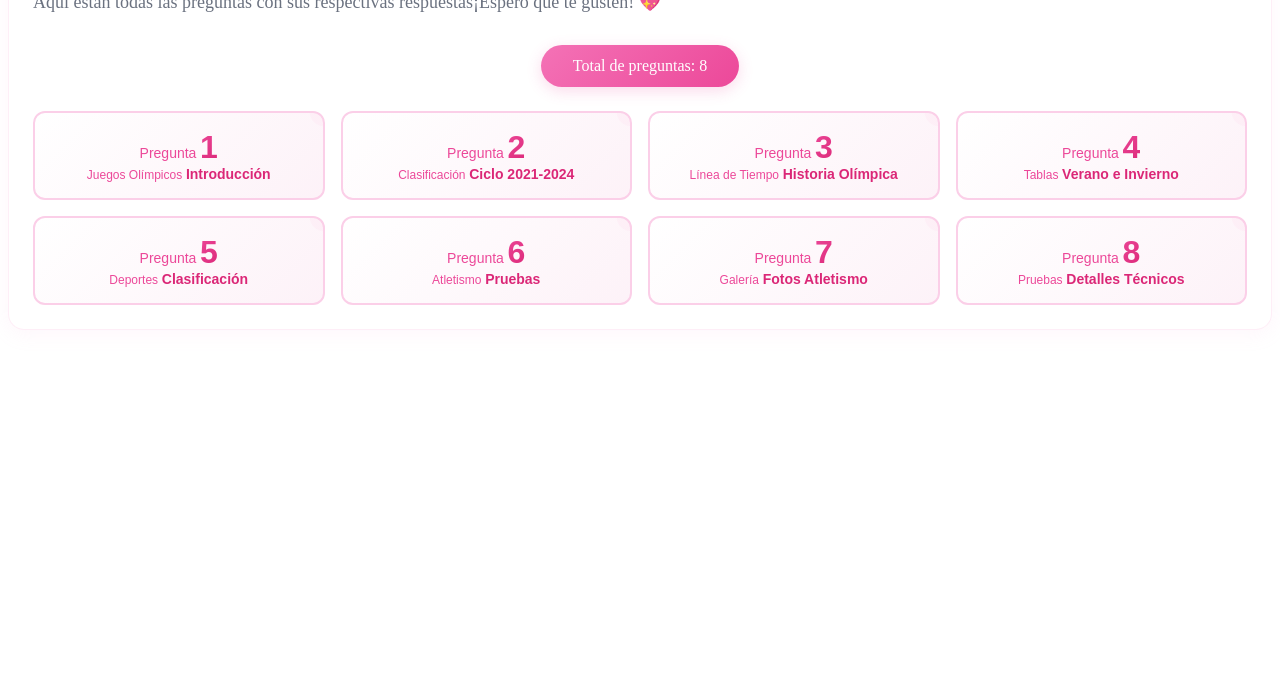
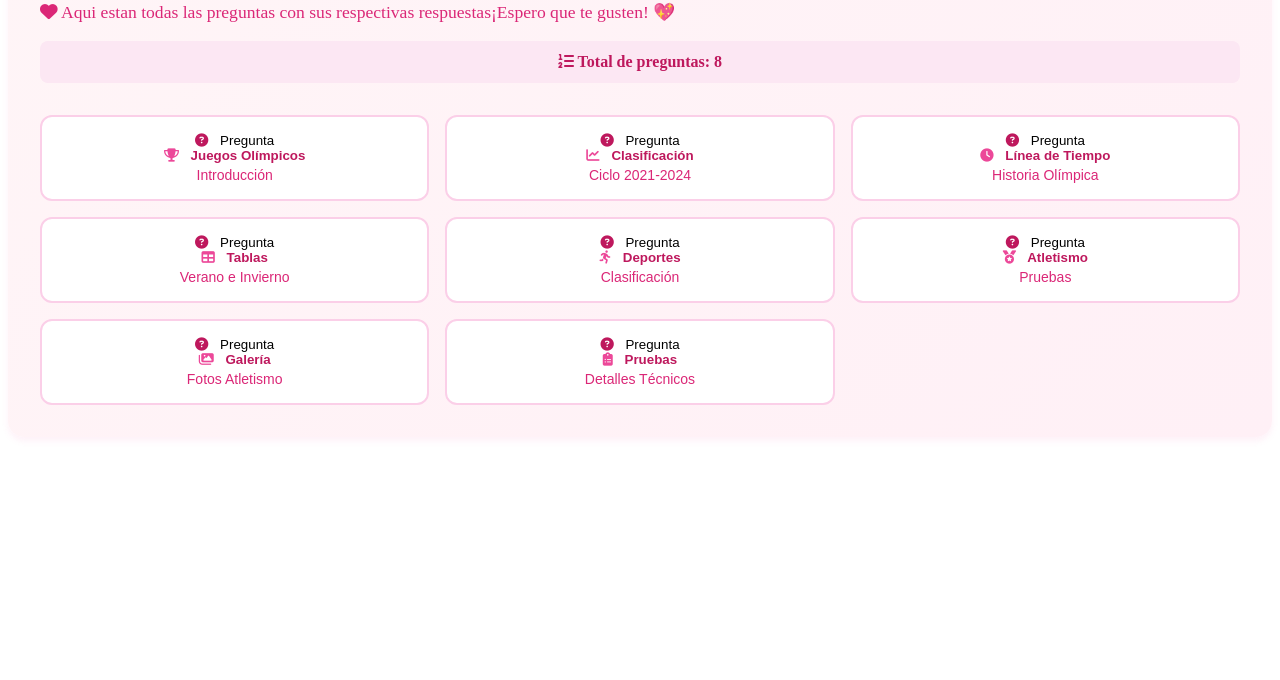
Before and after one commit to teka369/pagina-web-maily, a plain HTML site: page src/navbar.html in a window 1280 px wide. Shown: the part 120-800 px from the top of the page. Drawn offline with Linux system fonts and the light colour scheme.

Commit message:
maily daniela7

```diff
--- a/src/navbar.html
+++ b/src/navbar.html
@@ -1,17 +1,18 @@
 <!-- Barra de Navegación -->
 <link rel="stylesheet" href="styles.css">
+<link rel="stylesheet" href="https://cdnjs.cloudflare.com/ajax/libs/font-awesome/6.5.1/css/all.min.css">
 
 <nav class="nav-container">
     <div class="max-w-5xl mx-auto">
         <!-- Mensaje para el profesor -->
         <div class="text-center">
-            <h2 class="greeting-title">¡Holi Profe! 👋</h2>
-            <p class="greeting-subtitle">Aqui estan todas las preguntas con sus respectivas respuestas¡Espero que te gusten! 💖</p>
+            <h2 class="greeting-title"><i class="fas fa-hand-wave"></i> ¡Holi Profe! 👋</h2>
+            <p class="greeting-subtitle"><i class="fas fa-heart"></i> Aqui estan todas las preguntas con sus respectivas respuestas¡Espero que te gusten! 💖</p>
         </div>
 
         <!-- Contador de preguntas -->
         <div class="question-counter">
-            Total de preguntas: 8
+            <i class="fas fa-list-ol"></i> Total de preguntas: 8
         </div>
 
         <!-- Botones de navegación -->
@@ -20,12 +21,12 @@
                 <button>
                     <div class="flex items-center justify-between">
                         <div class="relative">
-                            <span class="question-label">Pregunta</span>
+                            <span class="question-label"><i class="fas fa-question-circle"></i> Pregunta</span>
                             <span class="question-number">1</span>
                             <div class="pulse-dot"></div>
                         </div>
                         <div class="text-right">
-                            <span class="question-title">Juegos Olímpicos</span>
+                            <span class="question-title"><i class="fas fa-trophy"></i> Juegos Olímpicos</span>
                             <span class="question-subtitle">Introducción</span>
                         </div>
                     </div>
@@ -35,12 +36,12 @@
                 <button>
                     <div class="flex items-center justify-between">
                         <div class="relative">
-                            <span class="question-label">Pregunta</span>
+                            <span class="question-label"><i class="fas fa-question-circle"></i> Pregunta</span>
                             <span class="question-number">2</span>
                             <div class="pulse-dot"></div>
                         </div>
                         <div class="text-right">
-                            <span class="question-title">Clasificación</span>
+                            <span class="question-title"><i class="fas fa-chart-line"></i> Clasificación</span>
                             <span class="question-subtitle">Ciclo 2021-2024</span>
                         </div>
                     </div>
@@ -50,12 +51,12 @@
                 <button>
                     <div class="flex items-center justify-between">
                         <div class="relative">
-                            <span class="question-label">Pregunta</span>
+                            <span class="question-label"><i class="fas fa-question-circle"></i> Pregunta</span>
                             <span class="question-number">3</span>
                             <div class="pulse-dot"></div>
                         </div>
                         <div class="text-right">
-                            <span class="question-title">Línea de Tiempo</span>
+                            <span class="question-title"><i class="fas fa-clock"></i> Línea de Tiempo</span>
                             <span class="question-subtitle">Historia Olímpica</span>
                         </div>
                     </div>
@@ -65,12 +66,12 @@
                 <button>
                     <div class="flex items-center justify-between">
                         <div class="relative">
-                            <span class="question-label">Pregunta</span>
+                            <span class="question-label"><i class="fas fa-question-circle"></i> Pregunta</span>
                             <span class="question-number">4</span>
                             <div class="pulse-dot"></div>
                         </div>
                         <div class="text-right">
-                            <span class="question-title">Tablas</span>
+                            <span class="question-title"><i class="fas fa-table"></i> Tablas</span>
                             <span class="question-subtitle">Verano e Invierno</span>
                         </div>
                     </div>
@@ -80,12 +81,12 @@
                 <button>
                     <div class="flex items-center justify-between">
                         <div class="relative">
-                            <span class="question-label">Pregunta</span>
+                            <span class="question-label"><i class="fas fa-question-circle"></i> Pregunta</span>
                             <span class="question-number">5</span>
                             <div class="pulse-dot"></div>
                         </div>
                         <div class="text-right">
-                            <span class="question-title">Deportes</span>
+                            <span class="question-title"><i class="fas fa-running"></i> Deportes</span>
                             <span class="question-subtitle">Clasificación</span>
                         </div>
                     </div>
@@ -95,12 +96,12 @@
                 <button>
                     <div class="flex items-center justify-between">
                         <div class="relative">
-                            <span class="question-label">Pregunta</span>
+                            <span class="question-label"><i class="fas fa-question-circle"></i> Pregunta</span>
                             <span class="question-number">6</span>
                             <div class="pulse-dot"></div>
                         </div>
                         <div class="text-right">
-                            <span class="question-title">Atletismo</span>
+                            <span class="question-title"><i class="fas fa-medal"></i> Atletismo</span>
                             <span class="question-subtitle">Pruebas</span>
                         </div>
                     </div>
@@ -110,12 +111,12 @@
                 <button>
                     <div class="flex items-center justify-between">
                         <div class="relative">
-                            <span class="question-label">Pregunta</span>
+                            <span class="question-label"><i class="fas fa-question-circle"></i> Pregunta</span>
                             <span class="question-number">7</span>
                             <div class="pulse-dot"></div>
                         </div>
                         <div class="text-right">
-                            <span class="question-title">Galería</span>
+                            <span class="question-title"><i class="fas fa-images"></i> Galería</span>
                             <span class="question-subtitle">Fotos Atletismo</span>
                         </div>
                     </div>
@@ -125,12 +126,12 @@
                 <button>
                     <div class="flex items-center justify-between">
                         <div class="relative">
-                            <span class="question-label">Pregunta</span>
+                            <span class="question-label"><i class="fas fa-question-circle"></i> Pregunta</span>
                             <span class="question-number">8</span>
                             <div class="pulse-dot"></div>
                         </div>
                         <div class="text-right">
-                            <span class="question-title">Pruebas</span>
+                            <span class="question-title"><i class="fas fa-clipboard-list"></i> Pruebas</span>
                             <span class="question-subtitle">Detalles Técnicos</span>
                         </div>
                     </div>
--- a/src/styles.css
+++ b/src/styles.css
@@ -1,173 +1,154 @@
 /* Estilos generales */
 .nav-container {
-    background: rgba(255, 255, 255, 0.95);
-    backdrop-filter: blur(8px);
+    padding: 2rem;
+    background: linear-gradient(135deg, #fff5f7 0%, #fff0f6 100%);
     border-radius: 1rem;
-    box-shadow: 0 4px 20px rgba(249, 168, 212, 0.1);
-    border: 1px solid rgba(249, 168, 212, 0.2);
-    padding: 1.5rem;
-    margin-bottom: 2.5rem;
+    box-shadow: 0 4px 6px rgba(244, 114, 182, 0.1);
 }
 
-/* Estilos del contador */
-.question-counter {
-    background: linear-gradient(135deg, #f472b6, #ec4899);
-    color: white;
-    padding: 0.75rem 2rem;
-    border-radius: 9999px;
-    font-weight: 500;
-    box-shadow: 0 4px 15px rgba(236, 72, 153, 0.2);
-    text-align: center;
-    margin: 1.5rem auto;
-    max-width: fit-content;
+/* Estilos para el título y subtítulo */
+.greeting-title {
+    font-size: 2rem;
+    color: #be185d;
+    margin-bottom: 0.5rem;
 }
 
-/* Estilos de los botones */
+.greeting-subtitle {
+    color: #db2777;
+    font-size: 1.1rem;
+}
+
+/* Estilos para el contador de preguntas */
+.question-counter {
+    background: #fce7f3;
+    padding: 0.75rem;
+    border-radius: 0.5rem;
+    text-align: center;
+    margin: 1rem 0;
+    color: #be185d;
+    font-weight: 600;
+}
+
+/* Estilos para la cuadrícula de botones */
+.button-grid {
+    display: grid;
+    grid-template-columns: repeat(auto-fit, minmax(300px, 1fr));
+    gap: 1rem;
+    margin-top: 2rem;
+}
+
+/* Estilos para los botones de navegación */
 .nav-button {
     text-decoration: none;
-    display: block;
-    width: 100%;
+    color: inherit;
 }
 
 .nav-button button {
     width: 100%;
-    background: linear-gradient(135deg, #ffffff, #fdf2f8);
+    padding: 1rem;
+    background: white;
     border: 2px solid #fbcfe8;
     border-radius: 0.75rem;
-    padding: 1rem;
-    color: #db2777;
-    font-weight: 500;
-    transform: translateY(0);
-    transition: all 0.3s cubic-bezier(0.4, 0, 0.2, 1);
-    position: relative;
-    overflow: hidden;
-}
-
-.nav-button button::before {
-    content: '';
-    position: absolute;
-    top: 0;
-    left: 0;
-    width: 100%;
-    height: 100%;
-    background: linear-gradient(135deg, #fce7f3, #fbcfe8);
-    opacity: 0;
-    transition: opacity 0.3s ease;
+    transition: all 0.3s ease;
+    cursor: pointer;
 }
 
 .nav-button button:hover {
     transform: translateY(-2px);
+    box-shadow: 0 4px 12px rgba(244, 114, 182, 0.2);
     border-color: #f472b6;
-    box-shadow: 0 8px 20px rgba(249, 168, 212, 0.2);
+    background: #fff0f6;
 }
 
-.nav-button button:hover::before {
-    opacity: 1;
+/* Estilos para los iconos */
+.nav-button i {
+    margin-right: 0.5rem;
+    color: #ec4899;
 }
 
-.nav-button button:active {
-    transform: translateY(1px) scale(0.98);
-    background: linear-gradient(135deg, #fce7f3, #fbcfe8);
+.question-label i {
+    color: #be185d;
 }
 
-/* Estilos del número de pregunta */
+/* Estilos para el número de pregunta */
 .question-number {
-    font-size: 2rem;
-    font-weight: 700;
-    background: linear-gradient(135deg, #ec4899, #db2777);
-    -webkit-background-clip: text;
-    background-clip: text;
-    color: transparent;
-    position: relative;
-    display: inline-block;
-}
-
-/* Punto pulsante */
-.pulse-dot {
     position: absolute;
     top: -0.5rem;
     right: -0.5rem;
-    width: 0.75rem;
-    height: 0.75rem;
-    background-color: #f472b6;
+    background: #ec4899;
+    color: white;
+    width: 1.5rem;
+    height: 1.5rem;
+    border-radius: 50%;
+    display: flex;
+    align-items: center;
+    justify-content: center;
+    font-size: 0.875rem;
+    font-weight: 600;
+}
+
+/* Estilos para el punto pulsante */
+.pulse-dot {
+    position: absolute;
+    top: -0.25rem;
+    right: -0.25rem;
+    width: 0.5rem;
+    height: 0.5rem;
+    background: #f472b6;
     border-radius: 50%;
     animation: pulse 2s infinite;
 }
 
 @keyframes pulse {
     0% {
-        transform: scale(0.95);
-        box-shadow: 0 0 0 0 rgba(244, 114, 182, 0.7);
+        transform: scale(1);
+        opacity: 1;
     }
-
-    70% {
+    50% {
+        transform: scale(1.5);
+        opacity: 0.5;
+    }
+    100% {
         transform: scale(1);
-        box-shadow: 0 0 0 10px rgba(244, 114, 182, 0);
-    }
-
-    100% {
-        transform: scale(0.95);
-        box-shadow: 0 0 0 0 rgba(244, 114, 182, 0);
+        opacity: 1;
     }
 }
 
-/* Estilos del texto */
-.question-label {
-    font-size: 0.875rem;
-    color: #ec4899;
-    font-weight: 500;
-    margin-bottom: 0.25rem;
+/* Estilos para el botón activo */
+.nav-button.active button {
+    background: #fce7f3;
+    border-color: #ec4899;
 }
 
+.nav-button.active .question-title {
+    color: #be185d;
+}
+
+/* Estilos para los títulos y subtítulos de las preguntas */
 .question-title {
-    font-size: 0.75rem;
-    color: #ec4899;
-    font-weight: 500;
+    display: block;
+    font-weight: 600;
+    color: #be185d;
     margin-bottom: 0.25rem;
 }
 
 .question-subtitle {
+    display: block;
     font-size: 0.875rem;
     color: #db2777;
-    font-weight: 600;
 }
 
-/* Botón activo */
-.nav-button.active button {
-    background: linear-gradient(135deg, #fce7f3, #fbcfe8);
-    border-color: #ec4899;
-    box-shadow: 0 0 0 2px #fce7f3, 0 0 0 4px #f472b6;
-}
+/* Estilos responsivos */
+@media (max-width: 640px) {
+    .button-grid {
+        grid-template-columns: 1fr;
+    }
 
-/* Grid de botones */
-.button-grid {
-    display: grid;
-    grid-template-columns: repeat(1, 1fr);
-    gap: 1rem;
-}
+    .greeting-title {
+        font-size: 1.5rem;
+    }
 
-@media (min-width: 768px) {
-    .button-grid {
-        grid-template-columns: repeat(2, 1fr);
+    .greeting-subtitle {
+        font-size: 1rem;
     }
 }
-
-@media (min-width: 1024px) {
-    .button-grid {
-        grid-template-columns: repeat(4, 1fr);
-    }
-}
-
-/* Título y subtítulo */
-.greeting-title {
-    font-size: 1.875rem;
-    font-weight: 700;
-    color: #ec4899;
-    margin-bottom: 0.5rem;
-}
-
-.greeting-subtitle {
-    font-size: 1.125rem;
-    color: #6b7280;
-    margin-bottom: 2rem;
-}
```
